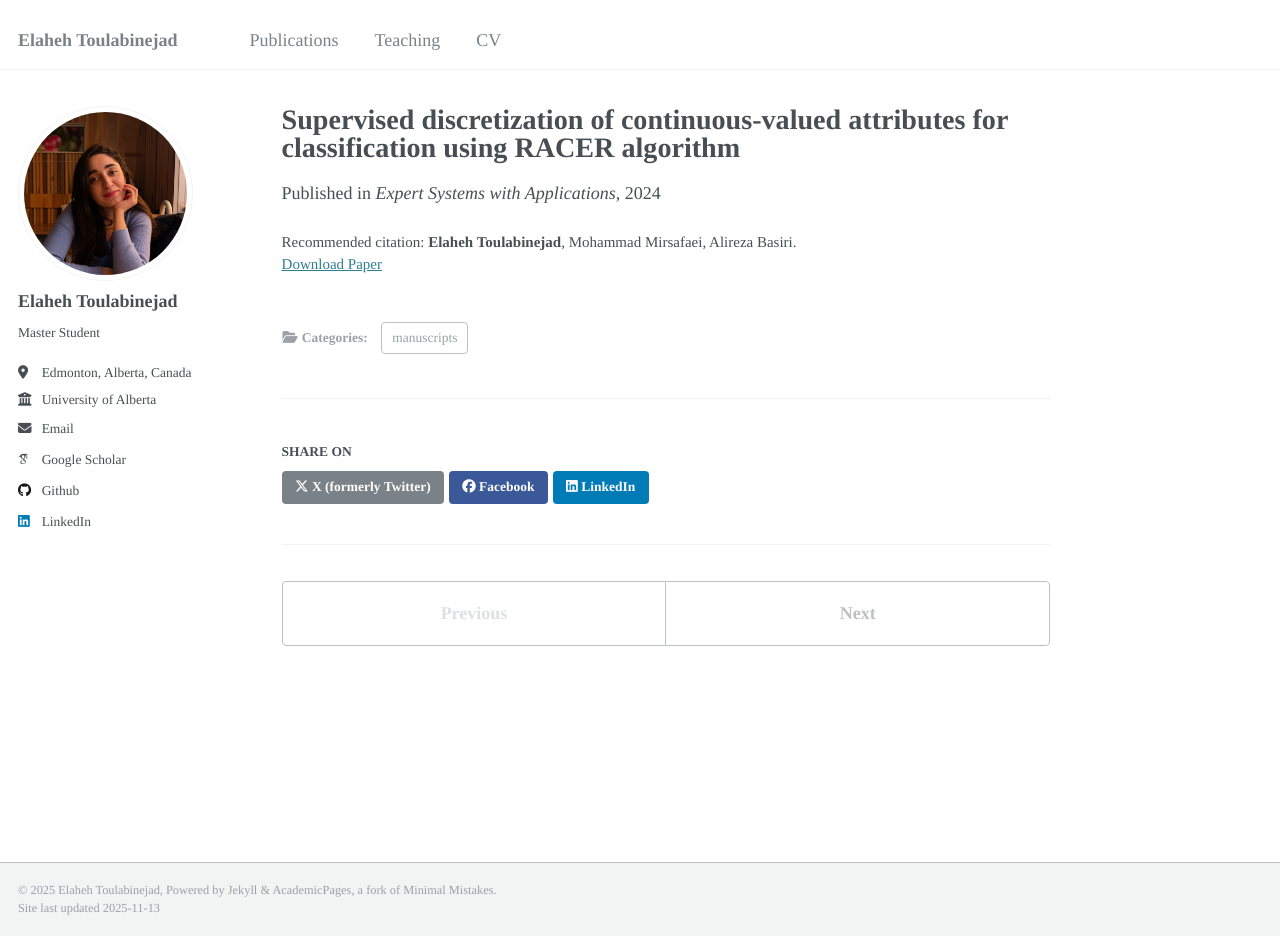
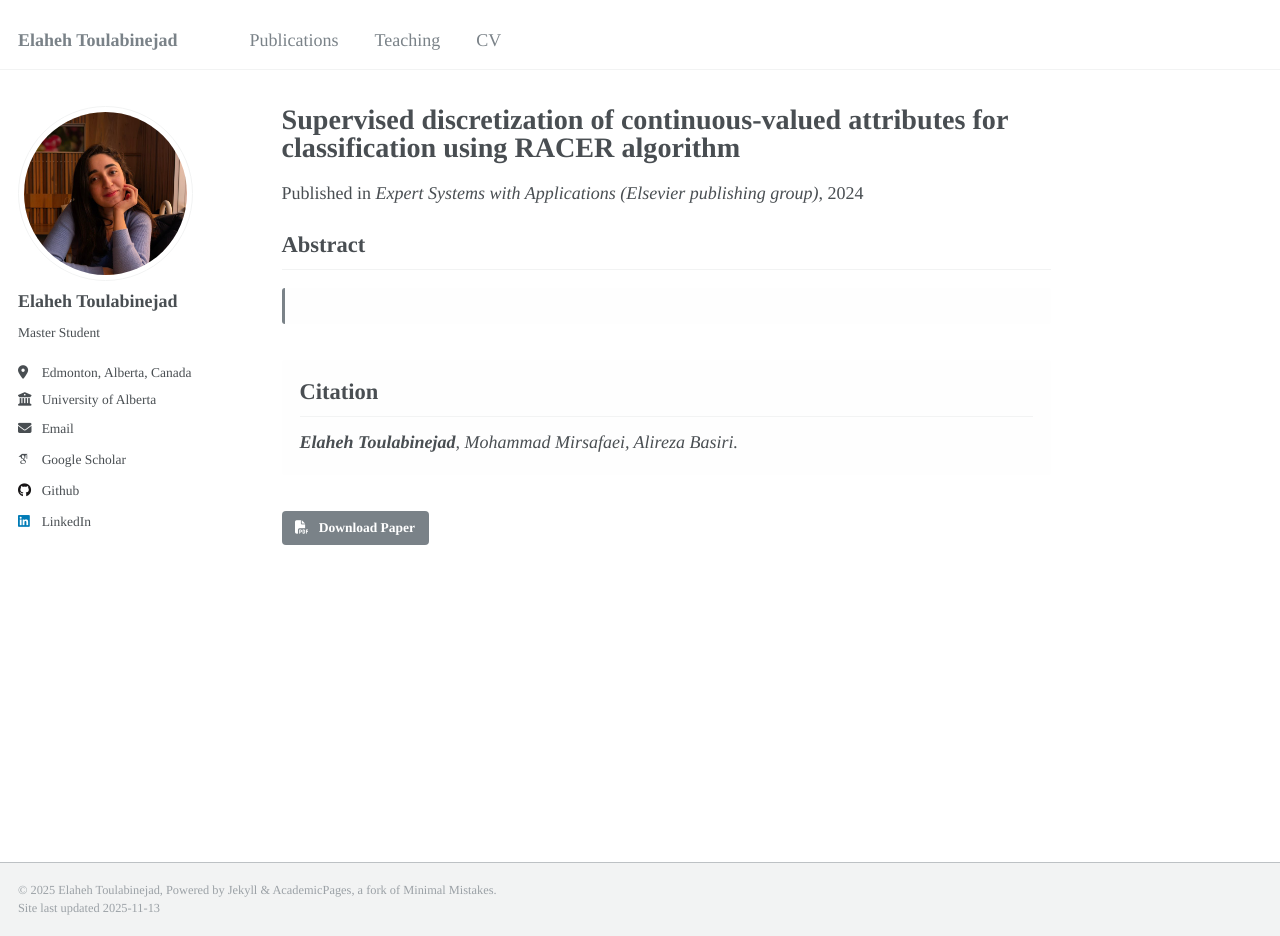
Before and after one commit to ellietoulabi/ellietoulabi.github.io, a Jekyll site: the page built from _publications/2024-06-01-paper-title-number-1.md, in a window 1280 px wide and 936 px high. Built offline with Jekyll 4.4.1, drawn with Linux system fonts in a browser that asks for light colours; some web fonts are replaced.

Commit message:
paper detail

```diff
--- a/_layouts/single.html
+++ b/_layouts/single.html
@@ -45,23 +45,56 @@ layout: default
       {% endunless %}
 
       <section class="page__content" itemprop="text">
+        {% if page.collection == 'publications' %}
+          {% if page.abstract %}
+            <h2>Abstract</h2>
+            <div class="publication-abstract">
+              {{ page.abstract | markdownify }}
+            </div>
+          {% elsif content %}
+            <h2>Abstract</h2>
+            <div class="publication-abstract">
+              {{ content }}
+            </div>
+          {% endif %}
+
+          {% if page.citation %}
+            <div class="publication-citation">
+              <h2>Citation</h2>
+              <p>{{ page.citation }}</p>
+            </div>
+          {% endif %}
+
+          {% if page.paperurl or page.slidesurl %}
+            <div class="publication-links">
+              {% if page.paperurl %}
+                <a href="{{ page.paperurl }}" target="_blank" rel="noopener noreferrer" class="btn btn--primary"><i class="fas fa-file-pdf" aria-hidden="true"></i> Download Paper</a>
+              {% endif %}
+              {% if page.slidesurl %}
+                <a href="{{ page.slidesurl }}" target="_blank" rel="noopener noreferrer" class="btn btn--primary"><i class="fas fa-file-powerpoint" aria-hidden="true"></i> Download Slides</a>
+              {% endif %}
+            </div>
+          {% endif %}
+        {% else %}
           {{ content }}
 
           {% if page.citation and page.paperurl and page.slidesurl %}
-          <p style="font-size: smaller">Recommended citation: {{ page.citation }}<br /><a href="{{ page.paperurl }}">Download Paper</a> | <a href="{{ page.slidesurl }}">Download Slides</a></p>
+            <p style="font-size: smaller">{{ page.citation }}<br /><a href="{{ page.paperurl }}">Download Paper</a> | <a href="{{ page.slidesurl }}">Download Slides</a></p>
           {% elsif page.citation and page.paperurl %}
-          <p style="font-size: smaller">Recommended citation: {{ page.citation }}<br /><a href="{{ page.paperurl }}">Download Paper</a></p>
+            <p style="font-size: smaller">{{ page.citation }}<br /><a href="{{ page.paperurl }}">Download Paper</a></p>
           {% elsif page.citation and page.slidesurl %}
-          <p style="font-size: smaller">Recommended citation: {{ page.citation }}<br /><a href="{{ page.slidesurl }}">Download Slides</a></p>
+            <p style="font-size: smaller">{{ page.citation }}<br /><a href="{{ page.slidesurl }}">Download Slides</a></p>
           {% elsif page.citation %}
-          <p style="font-size: smaller">Recommended citation: {{ page.citation }}</p>
+            <p style="font-size: smaller">{{ page.citation }}</p>
           {% elsif page.slidesurl %}
             <p style="font-size: smaller"><a href="{{ page.slidesurl }}">Download Slides</a></p>
           {% endif %}
 
           {% if page.link %}<div><a href="{{ page.link }}" class="btn">{{ site.data.ui-text[site.locale].ext_link_label | default: "Direct Link" }}</a></div>{% endif %}
+        {% endif %}
       </section>
 
+      {% unless page.collection == 'publications' %}
         <footer class="page__meta">
           {% if site.data.ui-text[site.locale].meta_label %}
             <h4 class="page__meta-title">{{ site.data.ui-text[site.locale].meta_label }}</h4>
@@ -72,6 +105,7 @@ layout: default
         {% if page.share %}{% include social-share.html %}{% endif %}
 
         {% include post_pagination.html %}
+      {% endunless %}
     </div>
 
     {% if site.comments.provider and page.comments %}
--- a/_publications/2024-06-01-paper-title-number-1.md
+++ b/_publications/2024-06-01-paper-title-number-1.md
@@ -4,7 +4,7 @@ collection: publications
 category: manuscripts
 permalink: /publication/2024-06-01-paper-title-number-1
 date: 2024-06-01
-venue: 'Expert Systems with Applications'
-paperurl: 'https://doi.org/10.1038/s41598-024-78304-7'
+venue: 'Expert Systems with Applications (Elsevier publishing group)'
+paperurl: 'https://www.sciencedirect.com/science/article/abs/pii/S0957417423017050'
 citation: '<b>Elaheh Toulabinejad</b>, Mohammad Mirsafaei, Alireza Basiri.'
 ---
--- a/_sass/_page.scss
+++ b/_sass/_page.scss
@@ -53,10 +53,60 @@
   h2 {
     padding-bottom: 0.5em;
     border-bottom: 1px solid $border-color;
+    margin-top: 2em;
+
+    &:first-of-type {
+      margin-top: 0;
+    }
   }
 
   p, li, dl {
     font-size: 1em;
+  }
+
+  /* Publication detail page styles */
+  .publication-abstract {
+    margin: 1em 0 2em 0;
+    padding: 1em;
+    background-color: mix($background-color, $border-color, 95%);
+    border-left: 3px solid $primary-color;
+    border-radius: 3px;
+    line-height: 1.7;
+    text-align: justify;
+
+    p {
+      margin-bottom: 1em;
+
+      &:last-child {
+        margin-bottom: 0;
+      }
+    }
+  }
+
+  .publication-citation {
+    margin: 2em 0;
+    padding: 1em;
+    background-color: mix($background-color, $lighter-gray, 90%);
+    border-radius: 3px;
+
+    p {
+      margin: 0;
+      font-style: italic;
+      line-height: 1.6;
+    }
+  }
+
+  .publication-links {
+    margin: 2em 0;
+
+    .btn {
+      margin-right: 1em;
+      margin-bottom: 0.5em;
+
+      i {
+        margin-right: 0.5em;
+      }
+    }
   }
 
   /* paragraph indents */
```
Lines whose indentation alone changed are shown as unchanged.
